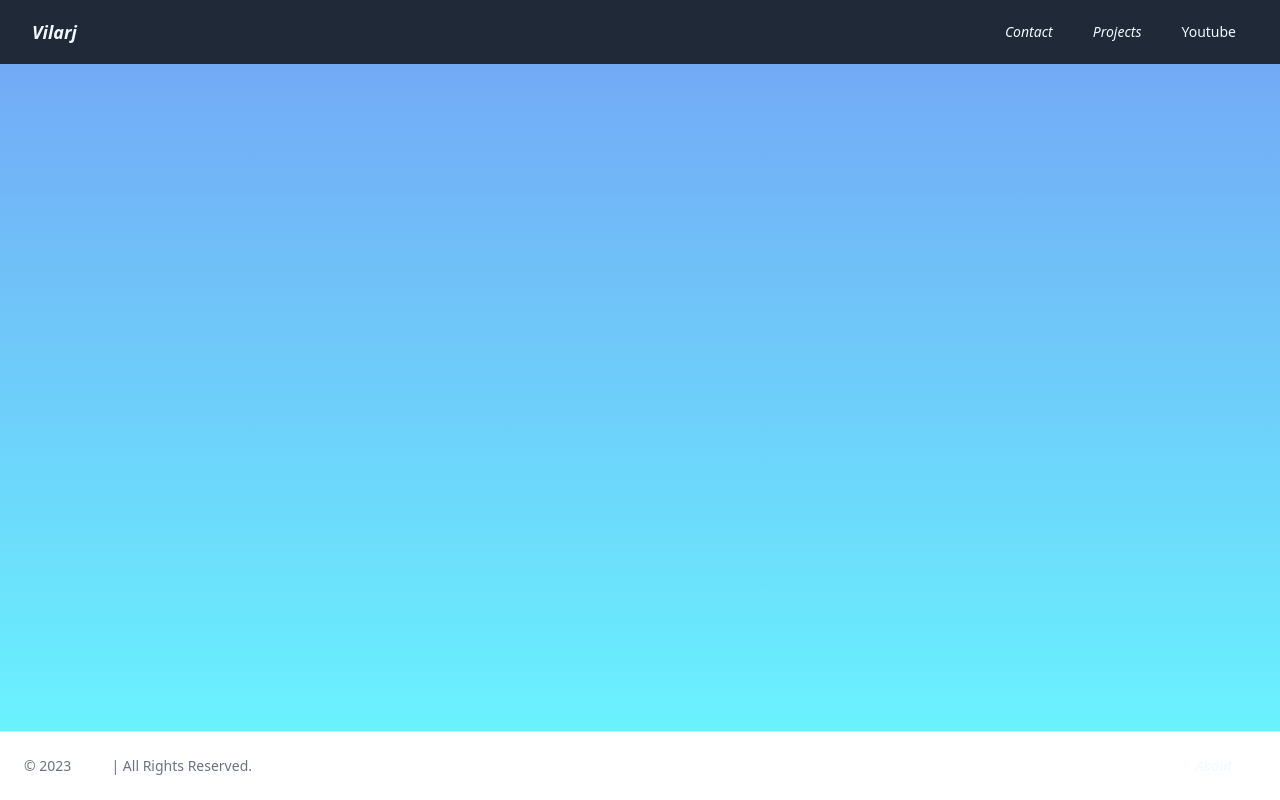
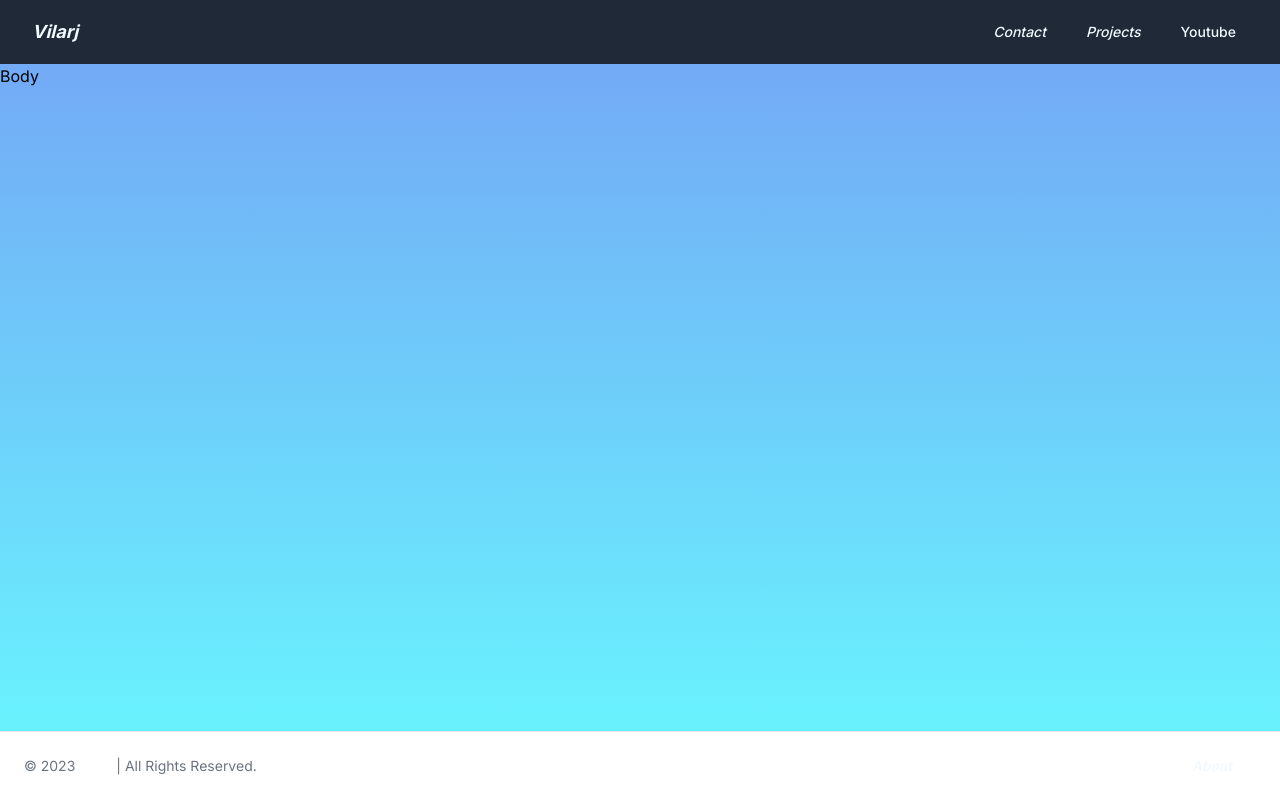
Before and after one commit to vilarj/website, a Next.js app: page / in a window 1280 px wide. Built offline with nearby package versions, Linux system fonts and the light colour scheme.

Commit message:
Cleaning up | update on the readme.md file

```diff
--- a/src/app/components/Background.tsx
+++ /dev/null
@@ -1,7 +0,0 @@
-import React from "react";
-
-export default function Background() {
-  return (
-    <body className="bg-gradient-to-t from-[#68faff] to-[#74a3f5] h-screen" />
-  );
-}
--- /dev/null
+++ b/src/app/components/Body.tsx
@@ -0,0 +1,5 @@
+import React from "react";
+
+export default function Body() {
+  return <div>Body</div>;
+}
--- a/src/app/components/Navbar.tsx
+++ b/src/app/components/Navbar.tsx
@@ -40,7 +40,8 @@ export default function Navbar() {
               </Link>
               {/* Projects */}
               <Link
-                href="/projects"
+                href="https://github.com/vilarj"
+                target="_blank"
                 className="text-sky-50 italic hover:bg-gray-700 hover:text-white px-3 py-2 rounded-md text-sm font-medium"
               >
                 Projects
--- a/src/app/page.tsx
+++ b/src/app/page.tsx
@@ -1,17 +1,19 @@
 "use client";
 import Footer from "./components/Footer";
 import Navbar from "./components/Navbar";
-import Background from "./components/Background";
 import { ToastContainer } from "react-toastify";
 import "react-toastify/dist/ReactToastify.css";
+import Body from "./components/Body";
 
 export default function Home() {
   return (
-    <div>
-      <ToastContainer />
-      <Navbar />
-      <Background />
-      <Footer />
+    <div className="bg-gradient-to-t from-[#68faff] to-[#74a3f5] h-screen">
+      <div>
+        <ToastContainer />
+        <Navbar />
+        <Body />
+        <Footer />
+      </div>
     </div>
   );
 }
--- a/src/app/projects/page.tsx
+++ /dev/null
@@ -1,14 +0,0 @@
-import React from "react";
-import Navbar from "../components/Navbar";
-import Footer from "../components/Footer";
-
-export default function Projects() {
-  return (
-    <div>
-      <Navbar />
-      <body className="bg-gradient-to-t from-[#e16969] to-[#4b7dd4] h-screen" />
-      <h1>Projects</h1>
-      <Footer />
-    </div>
-  );
-}
```
Also changed, not shown: 1 other file (tests, documents, lock files or other folders).
